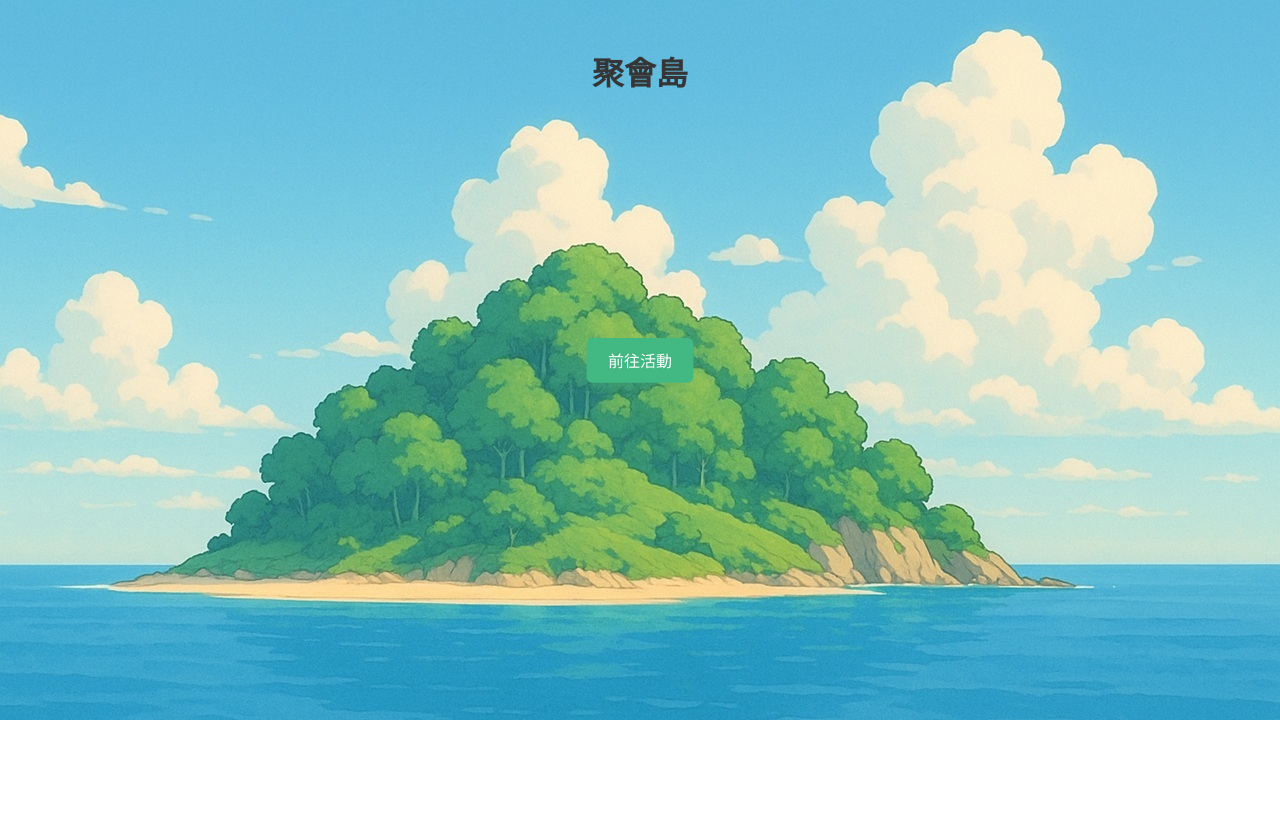
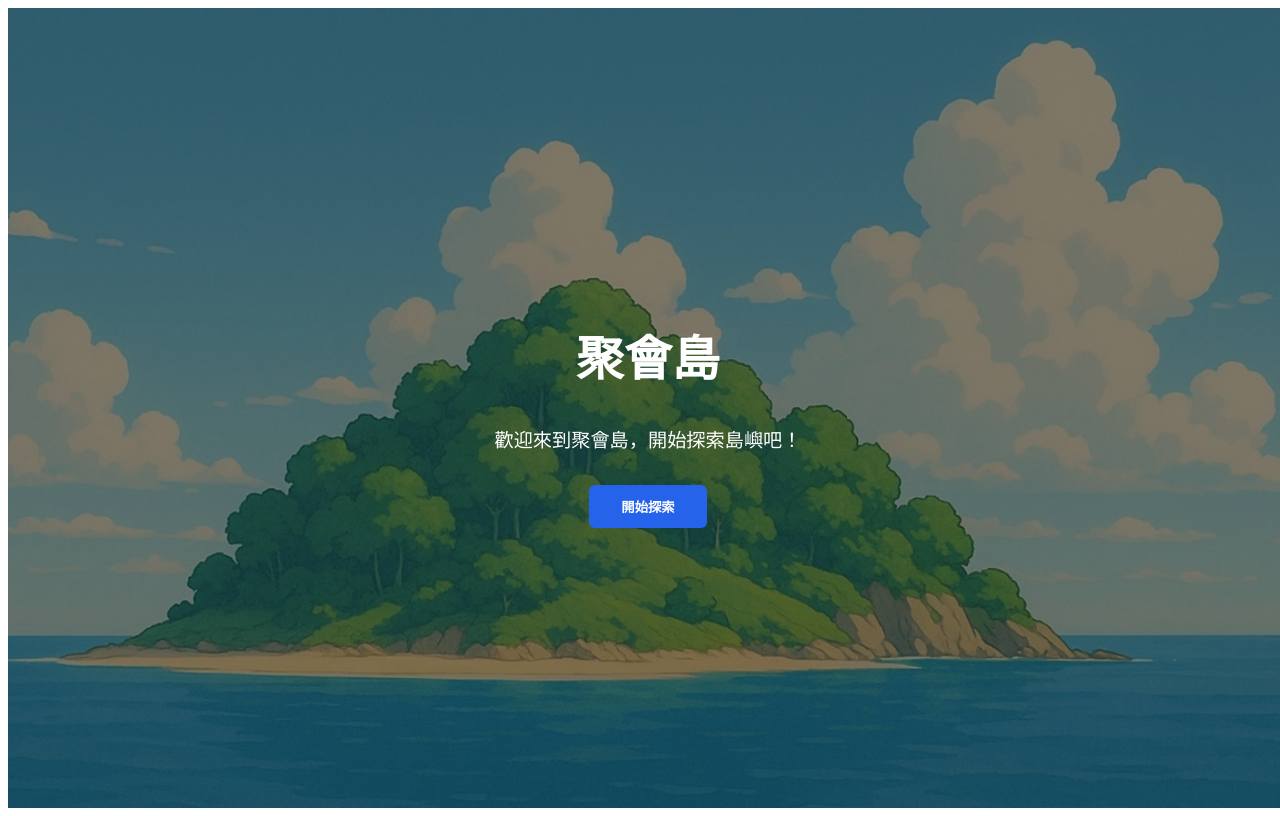
Before and after one commit to InagakiRomi/gathering-island-backend, a Vue app in the folder frontend/: page / in a window 1280 px wide. Built offline with nearby package versions, Linux system fonts and the light colour scheme.

Commit message:
[!]首頁改版

```diff
--- a/frontend/src/views/HomeView.vue
+++ b/frontend/src/views/HomeView.vue
@@ -1,71 +1,63 @@
+<!-- src/views/HomeView.vue -->
 <template>
-  <div ref="scaleContainer" class="page-container">
-    <h1 class="page-title">聚會島</h1>
-    <div class="center">
-      <button @click="goToEvents" class="go-button">前往活動</button>
+  <div class="home-container">
+    <div class="overlay">
+      <h1>聚會島</h1>
+      <p>歡迎來到聚會島，開始探索島嶼吧！</p>
+      <button>開始探索</button>
     </div>
   </div>
 </template>
 
 <script setup>
-import { ref } from 'vue'
-import { useRouter } from 'vue-router'
-import { useScaleToViewport } from '@/composables/ui/useScaleToViewport'
-
-const scaleContainer = ref(null) // DOM 參考
-useScaleToViewport(scaleContainer) // 呼叫 composable，處理縮放邏輯
-
-// 路由跳轉
-const router = useRouter()
-const goToEvents = () => router.push({ name: 'eventsPage' })
+const base = import.meta.env.BASE_URL
+const backgroundImage = `${base}images/island-bg.jpg`;
 </script>
 
 <style scoped>
-
-/* 頁面內容容器 */
-.page-container {
-  transform-origin: top left; /* 搭配 JS 的 scale 使用 */
-  position: fixed;
-  top: 0;
-  left: 0;
-  display: flex;
-  align-items: center;
+.home-container {
   background-image: url('/images/island-bg.jpg');
   background-size: cover;
+  background-position: center;
+  height: 100vh;
+  width: 100vw;
+  position: relative;
 }
 
-/* 標題樣式 */
-.page-title {
+.overlay {
   position: absolute;
-  top: 40px;
-  left: 50%;
-  transform: translateX(-50%);
-  font-size: 48px;
-  font-weight: bold;
-  color: #363636ff;
+  inset: 0;
+  background-color: rgba(0, 0, 0, 0.5);
+  color: white;
+  display: flex;
+  flex-direction: column;
+  justify-content: center;
+  align-items: center;
+  text-align: center;
+  padding: 1rem;
 }
 
-/* 按鈕容器置中 */
-.center {
-  flex: 1;
-  display: flex;
-  justify-content: center;
-  align-items: center;
+.overlay h1 {
+  font-size: 3rem;
+  margin-bottom: 1rem;
 }
 
-/* 前往按鈕樣式 */
-.go-button {
-  font-size: 24px;
-  padding: 16px 32px;
-  background-color: #42b983;
-  color: white;
-  border: none;
-  border-radius: 8px;
-  cursor: pointer;
-  transition: background-color 0.3s ease;
+.overlay p {
+  font-size: 1.2rem;
+  margin-bottom: 2rem;
 }
 
-.go-button:hover {
-  background-color: #369f75;
+.overlay button {
+  background-color: #2563eb;
+  color: white;
+  padding: 0.75rem 2rem;
+  border: none;
+  border-radius: 0.375rem;
+  cursor: pointer;
+  font-weight: bold;
+}
+
+.overlay button:hover {
+  background-color: #1d4ed8;
 }
 </style>
```
